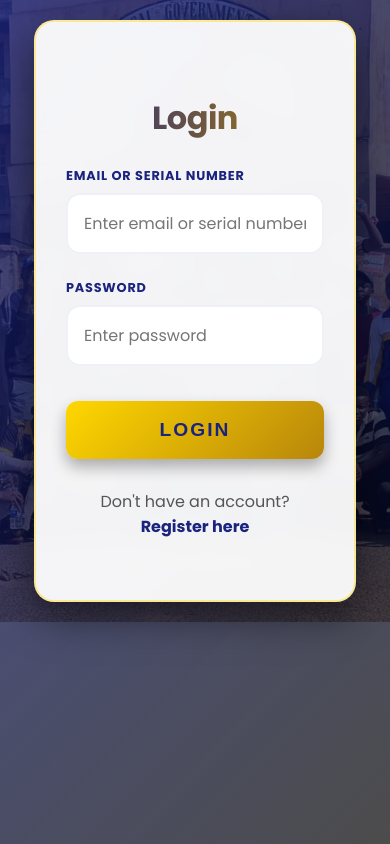
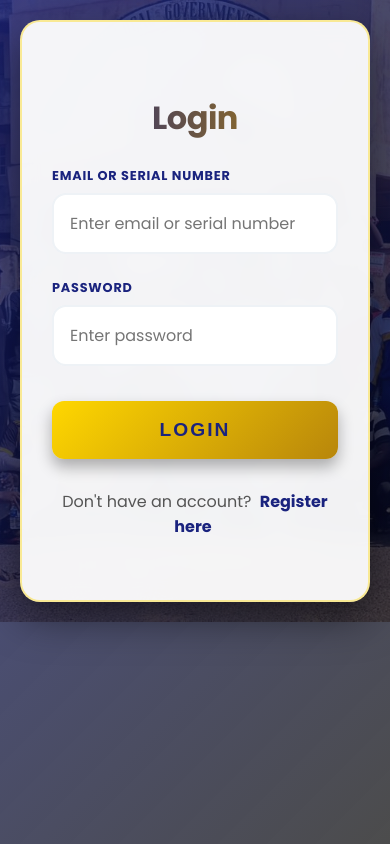
Before and after one commit to Holuwardammy/nussnhq_portal, a Django app: page /login/ in a window 390 px wide. Run offline with Django 5.2, Linux system fonts and the light colour scheme.

Commit message:
Fix mobile login centering with svh viewport

```diff
--- a/static/css/login.css
+++ b/static/css/login.css
@@ -17,13 +17,13 @@
 
 body {
     margin: 0;
-    padding: 20px; /* CHANGED: Added breathing room for short screens */
+    padding: 0; /* CHANGED: Removed padding, we'll handle it on container */
     font-family: 'Poppins', sans-serif;
     background: url('/static/images/bac.jpg') no-repeat center center;
     background-size: cover;
-    background-attachment: scroll; /* CHANGED: fixed breaks flex center on desktop */
+    background-attachment: scroll;
     min-height: 100vh;
-    min-height: 100dvh; /* CHANGED: Dynamic viewport - fixes laptop centering */
+    min-height: 100svh; /* CHANGED: svh = small viewport, stable on mobile */
     min-height: -webkit-fill-available;
     display: flex;
     align-items: center;
@@ -55,9 +55,9 @@ body::before {
     position: relative;
     z-index: 1;
     animation: loginFadeUp 0.8s cubic-bezier(0.2, 0.8, 0.2, 1);
-    margin: auto; /* ADDED: Extra centering guarantee */
-    max-height: calc(100dvh - 40px); /* ADDED: Prevent overflow on laptops */
-    overflow-y: auto; /* ADDED: Scroll inside if too tall */
+    margin: 20px; /* CHANGED: Use margin instead of body padding */
+    max-height: calc(100svh - 40px); /* CHANGED: svh instead of dvh */
+    overflow-y: auto;
 }
 
 .login-container h2 {
@@ -67,7 +67,9 @@ body::before {
     margin-bottom: 30px;
     background: linear-gradient(to right, var(--primary-blue), var(--deep-gold));
     -webkit-background-clip: text;
+    background-clip: text;
     -webkit-text-fill-color: transparent;
+    color: transparent;
     letter-spacing: -0.5px;
 }
 
@@ -199,8 +201,8 @@ button[type="submit"]:active {
 @media (max-width: 850px) {
     body {
         align-items: center;
-        padding: 20px;
-        background-attachment: scroll; /* ADDED: Better mobile perf */
+        justify-content: center; /* ADDED: Explicit center */
+        padding: 0; /* CHANGED: Remove body padding on mobile */
     }
 
     .login-container {
@@ -208,10 +210,10 @@ button[type="submit"]:active {
         max-width: 400px;
         padding: 45px 30px;
         border-radius: 20px;
-        margin: auto;
+        margin: 20px; /* CHANGED: Use margin for spacing */
         box-shadow: 0 15px 40px rgba(0, 0, 0, 0.5);
         border: 2px solid rgba(255, 215, 0, 0.4);
-        max-height: calc(100dvh - 40px);
+        max-height: none; /* CHANGED: Remove max-height on mobile */
     }
 
     .login-container h2 {
@@ -243,6 +245,7 @@ button[type="submit"]:active {
 @media (max-width: 380px) {
     .login-container {
         padding: 35px 20px;
+        margin: 15px; /* ADDED: Smaller margin */
     }
 
     .login-container h2 {
```
